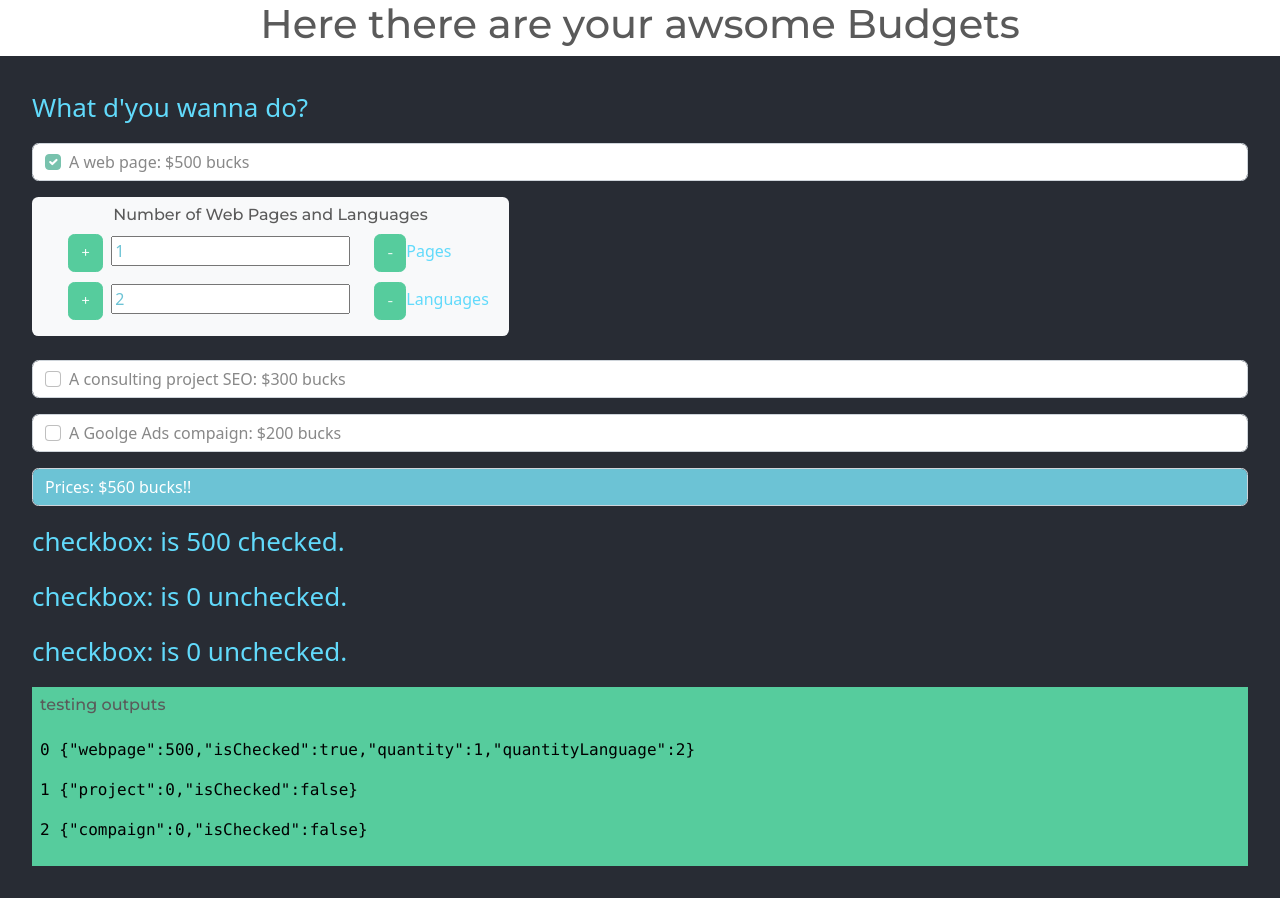
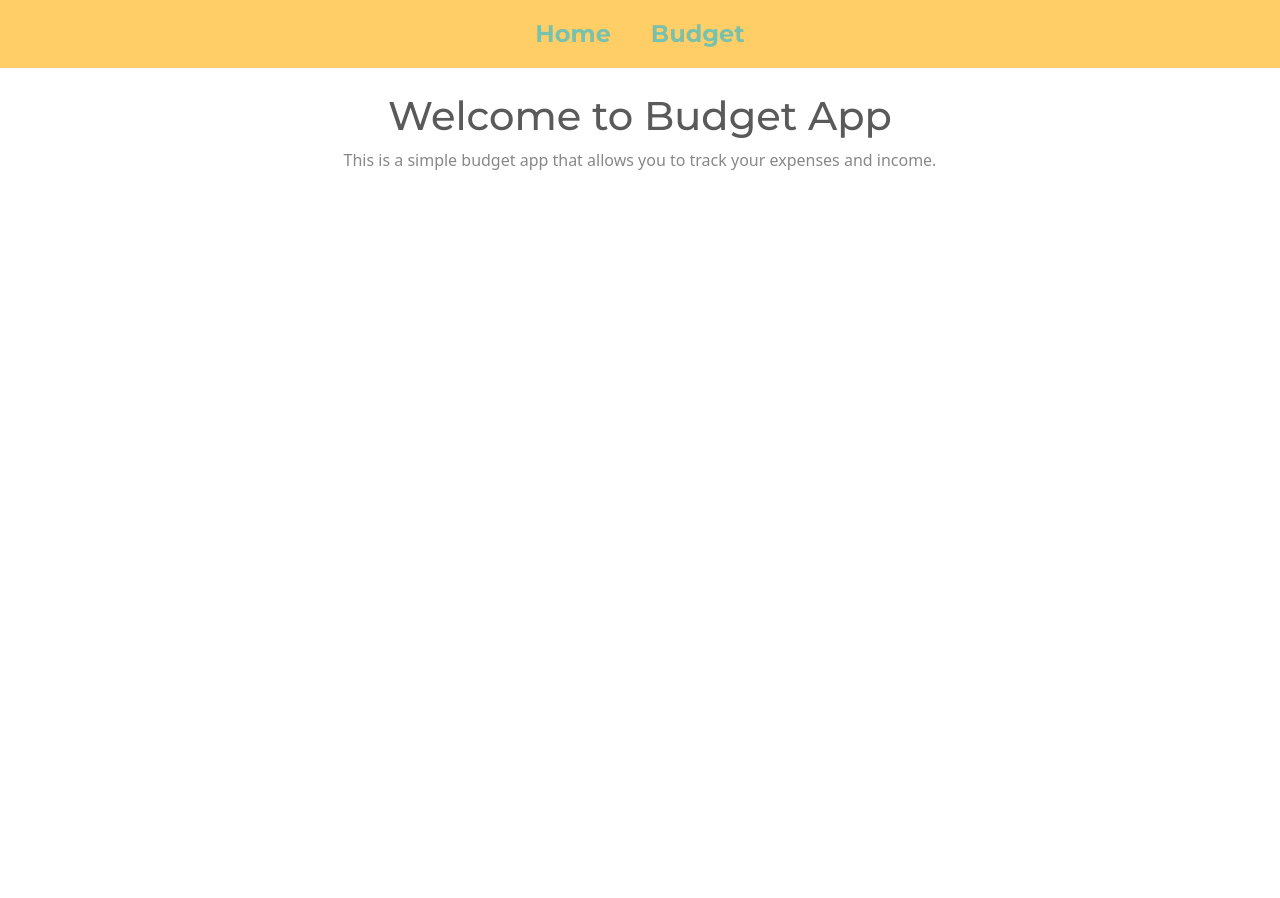
Before and after one commit to JordiNodeJS/Sprint-7_Presupuesto, a React (Vite) app: page / in a window 1280 px wide. After the commit the page ends 800 px from the top, so only its background shows below. Built offline with nearby package versions, Linux system fonts and the light colour scheme.

Commit message:
s7e5/router

```diff
--- a/package.json
+++ b/package.json
@@ -9,7 +9,8 @@
   },
   "dependencies": {
     "react": "^18.0.0",
-    "react-dom": "^18.0.0"
+    "react-dom": "^18.0.0",
+    "react-router-dom": "^6.3.0"
   },
   "devDependencies": {
     "@types/react": "^18.0.0",
--- a/src/App.jsx
+++ b/src/App.jsx
@@ -1,106 +1,33 @@
-import { useEffect, useState } from 'react'
-import NumbersWebpagesLanguages  from './components/NumbersWebpagesLanguages'
-import useCheckedInputs from './hooks/useCheckedInputs'
+import { Route, Routes, Link } from 'react-router-dom'
+import Budget from './components/Budget'
+import Intro from './components/Intro'
 import './App.css'
 
 function App() {
-  const {values, setValues, handleInputChecked, handleQuantity} = useCheckedInputs()
+  return (
+    <>
+      <header>
+        <nav className='navbar navbar-expand-lg bg-warning'>
+          <ul className='d-flex flex-row navbar-nav m-auto fs-4 fw-bolder'>
+            <li className='nav-item me-4'>
+              <Link className='nav-link' to='/'>
+                Home
+              </Link>
+            </li>
+            <li className='nav-item'>
+              <Link className='nav-link' to='/budget'>
+                Budget
+              </Link>
+            </li>
+          </ul>
+        </nav>
+      </header>
 
-  const [total, setTotal] = useState(0)
-
-  useEffect(() => {
-    localStorage.setItem('values', JSON.stringify(values))
-  }, [])
-
-  useEffect(() => {
-    const total = values.reduce((acc, item) => {
-      let sum
-
-      item.quantity && item.isChecked
-        ? item.quantityLanguage === 1
-          ? sum = item.quantity * 30
-          : sum = item.quantity * item.quantityLanguage * 30
-        : sum = 0
-
-      return acc + Object.values(item)[0] + sum
-    }, 0)
-    setTotal(total)
-    localStorage.setItem('values', JSON.stringify(values))
-  }, [values])
-
-
-  return (
-    <div className='App'>
-      <h1 className='text-center'>Here there are your awsome Budgets</h1>
-      <div className='align'>
-        <p>What d'you wanna do?</p>
-        <p className='form-control text-start'>
-          <input
-            id='budget_0'
-            className='form-check-input me-2'
-            onChange={handleInputChecked}
-            name='webpage'
-            type='checkbox'
-            checked={values[0].isChecked}
-            value='500'
-          />
-          A web page: $500 bucks
-        </p>
-        {values[0].isChecked && <NumbersWebpagesLanguages values={values} setValues={setValues} handleQuantity={ handleQuantity } />}
-        <p className='form-control text-start'>
-          <input
-            id='budget_1'
-            className='form-check-input me-2'
-            onChange={handleInputChecked}
-            name='project'
-            type='checkbox'
-            checked={values[1].isChecked}
-            value='300'
-          />
-          A consulting project SEO: $300 bucks
-        </p>
-        <p className='form-control text-start'>
-          <input
-            id='budget_2'
-            className='form-check-input me-2'
-            onChange={handleInputChecked}
-            name='compaign'
-            type='checkbox'
-            checked={values[2].isChecked}
-            value='200'
-          />
-          A Goolge Ads compaign: $200 bucks
-        </p>
-        <p
-          onChange={handleInputChecked}
-          className='form-control text-start bg-info text-white'
-        >
-          Prices: ${total} bucks!!
-        </p>
-        <p>
-          checkbox: {values.webpage} is {values[0].webpage}{' '}
-          {values[0].isChecked ? 'checked' : 'unchecked'}.
-        </p>
-        <p>
-          checkbox: {values.webpage} is {values[1].project}{' '}
-          {values[1].isChecked ? 'checked' : 'unchecked'}.
-        </p>
-        <p>
-          checkbox: {values.webpage} is {values[2].compaign}{' '}
-          {values[2].isChecked ? 'checked' : 'unchecked'}.
-        </p>
-         <div className='container-fluid bg-success text-black text-start p-2'>
-          <h6 className='mb-4'>testing outputs</h6>
-          {values.map((item, index) => (
-            <pre className='fs-6' key={index}>
-              <code>
-                {index} {JSON.stringify(item)}
-              </code>
-            </pre>
-          ))}
-        </div>
-      </div>
-    </div>
+      <Routes>
+        <Route path='/' element={<Intro />} />
+        <Route path='/budget' element={<Budget />} />
+      </Routes>
+    </>
   )
 }
 
--- /dev/null
+++ b/src/components/Budget.jsx
@@ -0,0 +1,110 @@
+import { useState, useEffect } from 'react'
+import NumbersWebpagesLanguages from './NumbersWebpagesLanguages'
+import useCheckedInputs from '../hooks/useCheckedInputs'
+
+const Budget = () => {
+  const { values, setValues, handleInputChecked, handleQuantity } = useCheckedInputs()
+  const [total, setTotal] = useState(0)
+
+
+  useEffect(() => {
+    localStorage.setItem('values', JSON.stringify(values))
+  }, [])
+
+  useEffect(() => {
+    const total = values.reduce((acc, item) => {
+      let sum
+
+      item.quantity && item.isChecked
+        ? item.quantityLanguage === 1
+          ? (sum = item.quantity * 30)
+          : (sum = item.quantity * item.quantityLanguage * 30)
+        : (sum = 0)
+
+      return acc + Object.values(item)[0] + sum
+    }, 0)
+    setTotal(total)
+    localStorage.setItem('values', JSON.stringify(values))
+  }, [values])
+
+  return (
+    <div className='App mt-4'>
+      <h1 className='text-center'>Here there are your awsome Budgets</h1>
+      <div className='align'>
+        <p>What d'you wanna do?</p>
+        <p className='form-control text-start'>
+          <input
+            id='budget_0'
+            className='form-check-input me-2'
+            onChange={handleInputChecked}
+            name='webpage'
+            type='checkbox'
+            checked={values[0].isChecked}
+            value='500'
+          />
+          A web page: $500 bucks
+        </p>
+        {values[0].isChecked && (
+          <NumbersWebpagesLanguages
+            values={values}
+            setValues={setValues}
+            handleQuantity={handleQuantity}
+          />
+        )}
+        <p className='form-control text-start'>
+          <input
+            id='budget_1'
+            className='form-check-input me-2'
+            onChange={handleInputChecked}
+            name='project'
+            type='checkbox'
+            checked={values[1].isChecked}
+            value='300'
+          />
+          A consulting project SEO: $300 bucks
+        </p>
+        <p className='form-control text-start'>
+          <input
+            id='budget_2'
+            className='form-check-input me-2'
+            onChange={handleInputChecked}
+            name='compaign'
+            type='checkbox'
+            checked={values[2].isChecked}
+            value='200'
+          />
+          A Goolge Ads compaign: $200 bucks
+        </p>
+        <p
+          onChange={handleInputChecked}
+          className='form-control text-start bg-info text-white'
+        >
+          Prices: ${total} bucks!!
+        </p>
+        <p>
+          checkbox: {values.webpage} is {values[0].webpage}{' '}
+          {values[0].isChecked ? 'checked' : 'unchecked'}.
+        </p>
+        <p>
+          checkbox: {values.webpage} is {values[1].project}{' '}
+          {values[1].isChecked ? 'checked' : 'unchecked'}.
+        </p>
+        <p>
+          checkbox: {values.webpage} is {values[2].compaign}{' '}
+          {values[2].isChecked ? 'checked' : 'unchecked'}.
+        </p>
+        <div className='container-fluid bg-success text-black text-start p-2'>
+          <h6 className='mb-4'>testing outputs</h6>
+          {values.map((item, index) => (
+            <pre className='fs-6' key={index}>
+              <code>
+                {index} {JSON.stringify(item)}
+              </code>
+            </pre>
+          ))}
+        </div>
+      </div>
+    </div>
+  )
+}
+export default Budget
--- /dev/null
+++ b/src/components/Intro.jsx
@@ -0,0 +1,15 @@
+const Intro = () => {
+  return (
+    <div className='container'>
+      <div className='row'>
+        <div className='mt-4 text-center'>
+          <h1>Welcome to Budget App</h1>
+          <p>
+            This is a simple budget app that allows you to track your expenses and income.
+          </p>
+        </div>
+      </div>
+    </div>
+  )
+}
+export default Intro
--- a/src/main.jsx
+++ b/src/main.jsx
@@ -1,10 +1,11 @@
 import React from 'react'
 import ReactDOM from 'react-dom/client'
+import { BrowserRouter } from 'react-router-dom'
 import App from './App'
 import './index.css'
 
 ReactDOM.createRoot(document.getElementById('root')).render(
-  <React.StrictMode>
+    <BrowserRouter>
     <App />
-  </React.StrictMode>
+    </BrowserRouter>
 )
```
Also changed, not shown: src/components/NavLink.jsx (added, +14 -0 lines).
